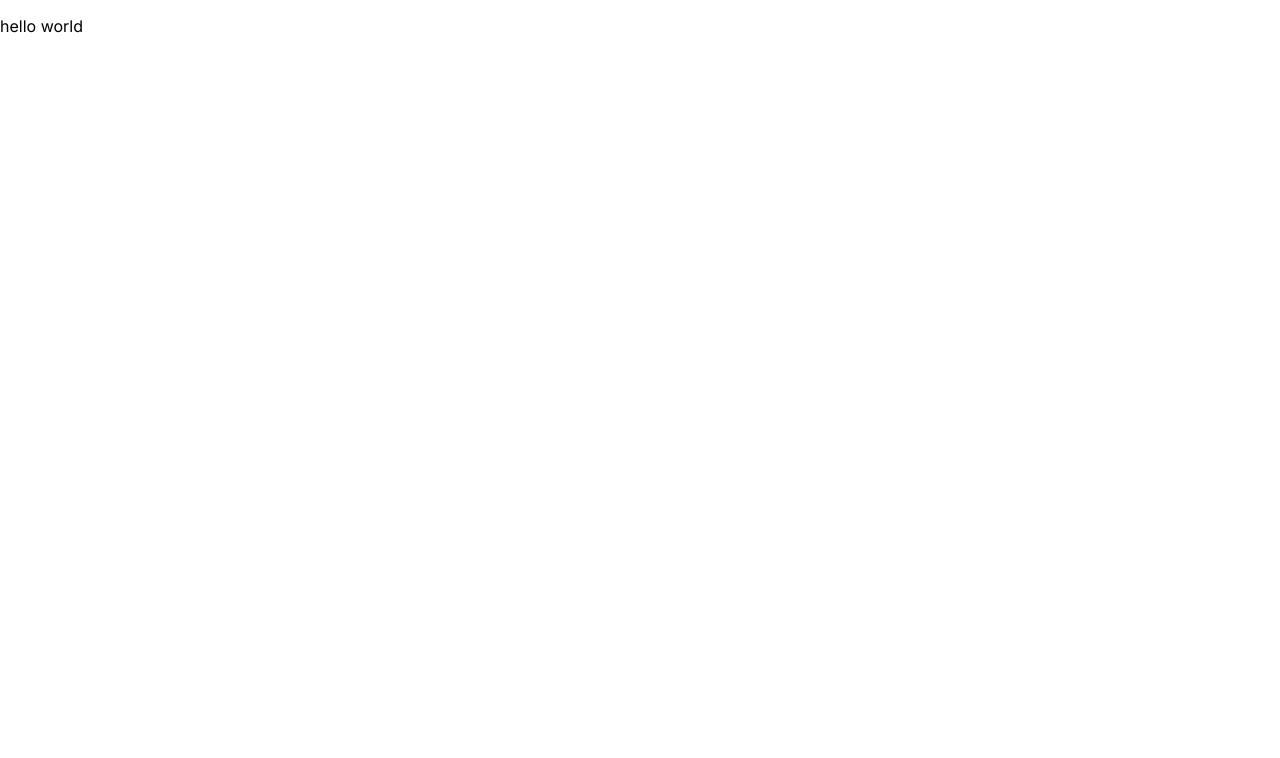
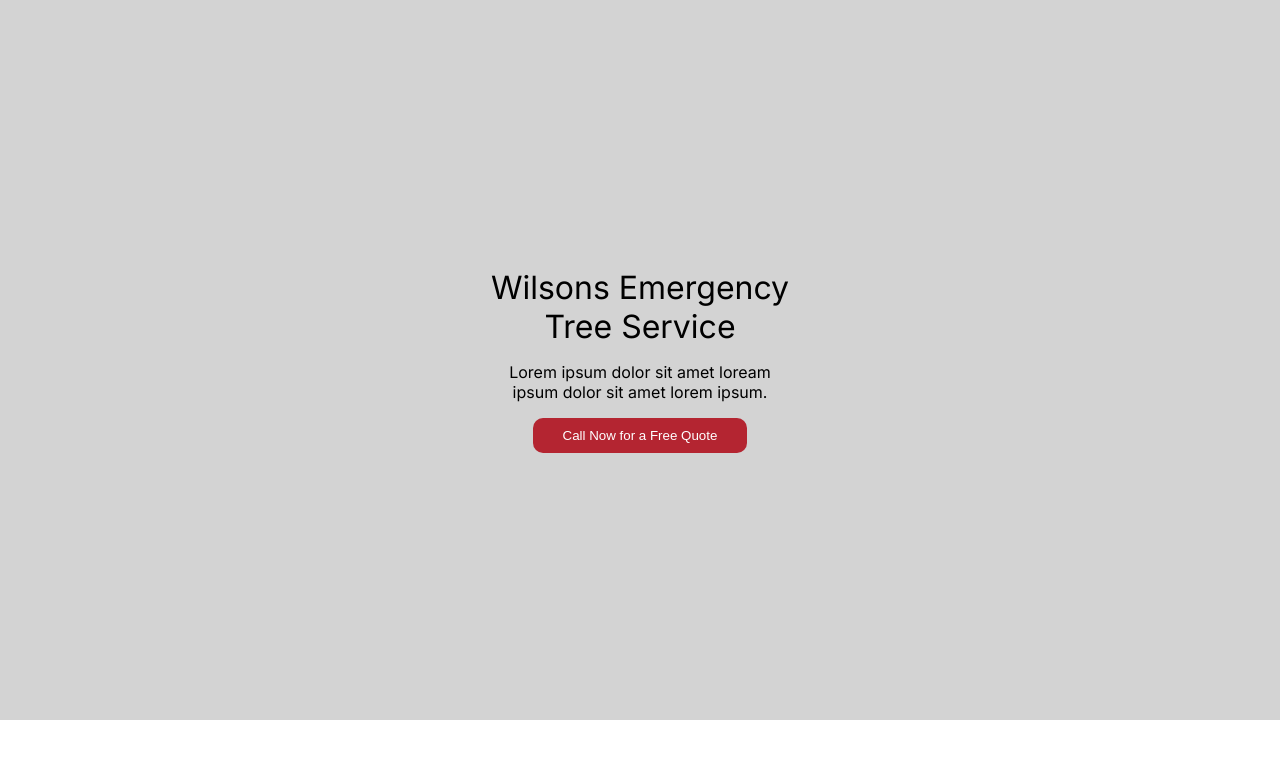
Before and after one commit to ValentinaValverde/WilsonsEmergencyTreeService, a Next.js app: page / in a window 1280 px wide. Shown: the top 758 px of the page. Built offline with nearby package versions, Linux system fonts and the light colour scheme.

Commit message:
Landing Page

```diff
--- a/app/page.tsx
+++ b/app/page.tsx
@@ -1,10 +1,9 @@
-import Image from 'next/image';
-import styles from './styles/page.module.css';
+import LandingPage from '@/components/LandingPage';
 
 export default function Home() {
   return (
     <main>
-      <p>hello world</p>
+      <LandingPage />
     </main>
   );
 }
--- a/app/styles/globals.css
+++ b/app/styles/globals.css
@@ -1,4 +1,30 @@
+:root {
+  --red: #b42531;
+  --dark-blue: #253452;
+  --med-blue: #446e8d;
+  --light-blue: #a1c3c7;
+}
+
 body {
   padding: 0px;
   margin: 0px;
 }
+
+h1 {
+  font-weight: normal;
+  margin: 0px;
+}
+
+button {
+  background-color: var(--red);
+  border: none;
+  color: white;
+  border-radius: 10px;
+  padding: 10px 30px;
+  transition: 0.5s;
+}
+
+button:hover {
+  cursor: pointer;
+  background-color: var(--dark-blue);
+}
--- /dev/null
+++ b/components/LandingPage.tsx
@@ -0,0 +1,23 @@
+export default function LandingPage() {
+  return (
+    <div
+      style={{
+        height: '90vh',
+        backgroundColor: 'lightgray',
+        display: 'flex',
+        flexDirection: 'column',
+        justifyContent: 'center',
+        alignItems: 'center',
+      }}
+    >
+      <h1 style={{ textAlign: 'center' }}>
+        Wilsons Emergency <br />
+        Tree Service
+      </h1>
+      <p style={{ textAlign: 'center', width: 300 }}>
+        Lorem ipsum dolor sit amet loream ipsum dolor sit amet lorem ipsum.
+      </p>
+      <button>Call Now for a Free Quote</button>
+    </div>
+  );
+}
```
